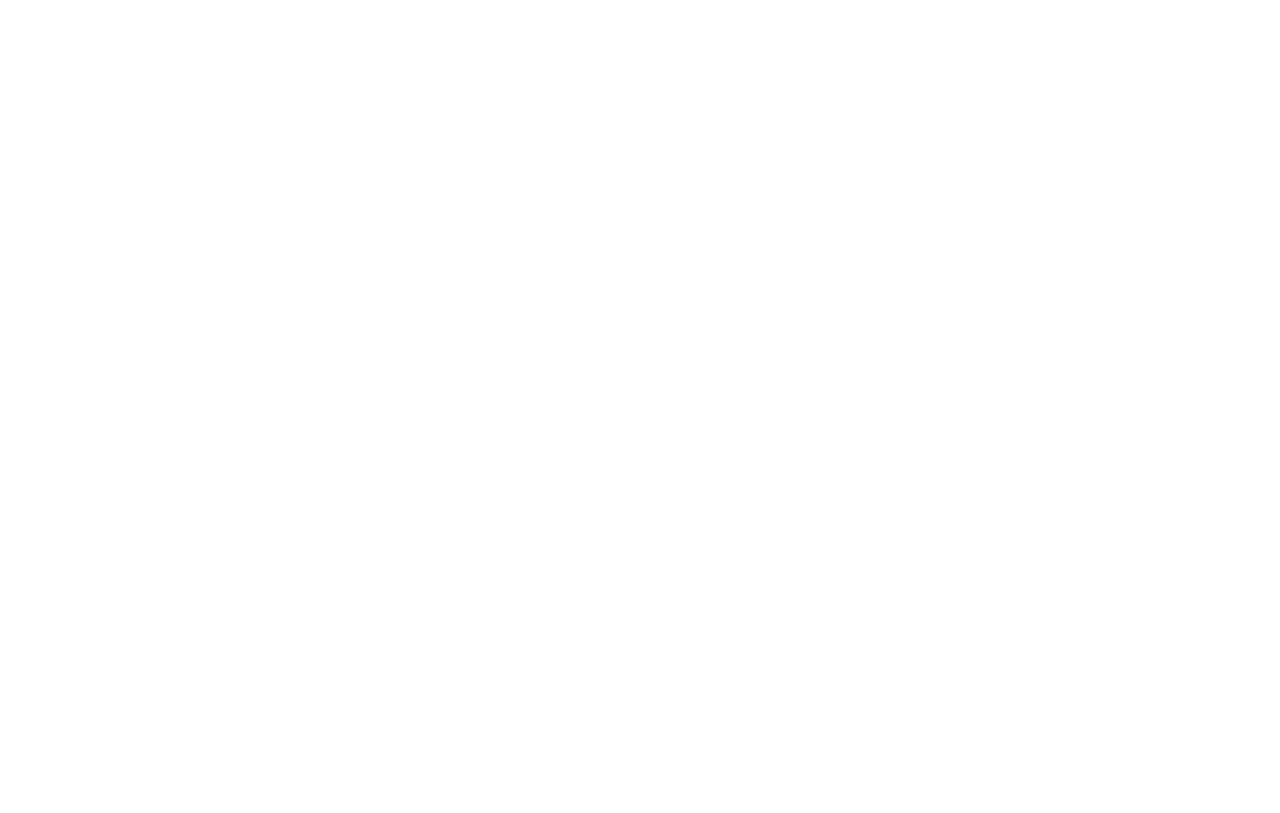
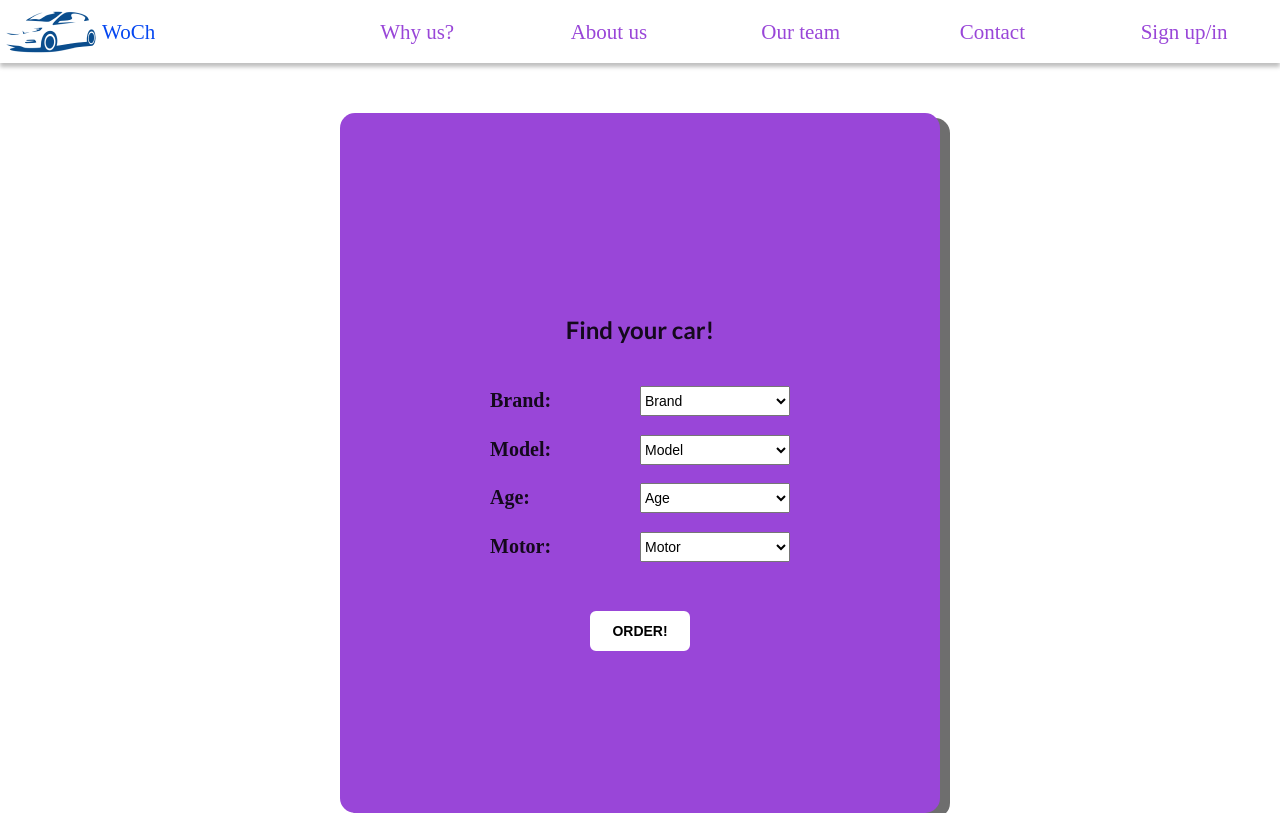
Before and after one commit to izabeka/CarRentingApp, a React app in the folder src/client/: page /order in a window 1280 px wide. Built offline with nearby package versions, Linux system fonts and the light colour scheme; a web font is replaced by a local one.

Commit message:
car order

```diff
--- a/src/client/src/Components/App.css
+++ b/src/client/src/Components/App.css
@@ -1,5 +1,5 @@
 :root{
-    --dark-color: #6305AC;
+    --dark-color: rgb(153, 70, 216);
     --color: #9549F5;
     --bright-color: #DFACF1;
 }
@@ -7,7 +7,7 @@
 * {
     margin: 0;
     padding: 0;
-    font-family: 'Rye', cursive;
+    font-family: 'Snell';
 }
 
 a:hover, a:visited, a:link, a:active
@@ -247,3 +247,66 @@ footer p {
     width: 30%;
     flex: 1;
 }
+
+/* Car order */
+
+.order-page{
+    margin: 0 auto;
+    text-align: center;
+}
+
+.order-page .order-page-form{
+        width: 600px;
+        height: 700px;
+        padding-top: 30px;
+        display: flex;
+        flex-direction: column;
+        text-align: center;
+        justify-content: center;
+        margin: 50px auto;
+        background-color: var(--dark-color);
+        padding-bottom: 30px;
+        border-radius: 15px;
+        box-shadow: rgb(110, 110, 110) 10px 5px;
+
+}
+
+.order-page .order-page-form h2{
+    margin-top: 40px;
+    margin-bottom: 40px;
+}
+
+.order-page .order-page-form label{
+    width: 50px;
+}
+
+.order-page .order-page-form div{
+    display: flex;
+    flex-direction: row;
+    justify-content: center;
+}
+
+.order-page .order-page-form div p, select{
+    width: 150px;
+    align-items: center;
+    text-align: left;
+}
+
+.order-page .order-page-form div select{
+    height: 30px;
+}
+
+.order-page .order-page-form div p{
+    font-size: 20px;
+    font-weight: 600;
+}
+
+.order-page .order-page-form button{
+    font-weight: 600;
+    margin-top: 30px;
+    background-color: white;
+    height: 40px;
+    width: 100px;
+    border: 3px solid white;
+    border-radius: 6px;
+}
--- a/src/client/src/Components/App.js
+++ b/src/client/src/Components/App.js
@@ -3,6 +3,7 @@ import { BrowserRouter as Router, Route, Switch } from 'react-router-dom'; // za
 import RegisterCustomer from './RegisterCustomer';
 import MainPage from './MainPage';
 import './App.css';
+import CarOrder from './CarOrder';
 
 
 const App = () => {
@@ -12,6 +13,7 @@ const App = () => {
         <Switch>
             <Route path="/register" exact component={RegisterCustomer} />
             <Route path="/" exact component={MainPage} />
+            <Route path="/order" exact component={CarOrder} />
         </Switch>
     </Router>
     );
--- /dev/null
+++ b/src/client/src/Components/CarOrder.js
@@ -0,0 +1,20 @@
+import React from 'react';
+import Header from './Header';
+import OrderForm from './OrderForm';
+import './App.css';
+
+class CarOrder extends React.Component{
+
+    render(){
+        return(
+            <div className="order-page">
+                <Header/>
+                <OrderForm/>
+            </div>
+
+        )
+    }
+
+}
+
+export default CarOrder;
--- /dev/null
+++ b/src/client/src/Components/OrderForm.js
@@ -0,0 +1,42 @@
+import React from 'react';
+import './App.css';
+import Select from './Select';
+
+
+
+class OrderForm extends React.Component{
+    state = {
+        brand: 'Brand',
+        model: 'Model',
+        age: 'Age',
+        motor: 'Motor'
+    }
+
+    render(){
+        return(
+            <form className='order-page-form'>
+                <h2>Find your car!</h2>
+                    <div>
+                        <p>Brand:</p>
+                        <Select content={this.state.brand}/>
+                    </div>
+                    <div>
+                        <p>Model:</p>
+                        <Select content={this.state.model}/>
+                    </div>
+                    <div>
+                        <p>Age:</p>
+                        <Select content={this.state.age}/>
+                    </div>
+                    <div>
+                        <p>Motor:</p>
+                        <Select content={this.state.motor}/>
+                    </div>
+                <div><button>ORDER!</button></div>
+            </form>
+        );
+    }
+}
+
+
+export default OrderForm;
--- /dev/null
+++ b/src/client/src/Components/Select.js
@@ -0,0 +1,15 @@
+import React from 'react';
+import './App.css';
+
+
+
+function Select({content}){
+    return(
+        <select>
+            <option>{content}</option>
+        </select>
+);
+};
+
+
+export default Select;
```
Also changed, not shown: 1 other file.
